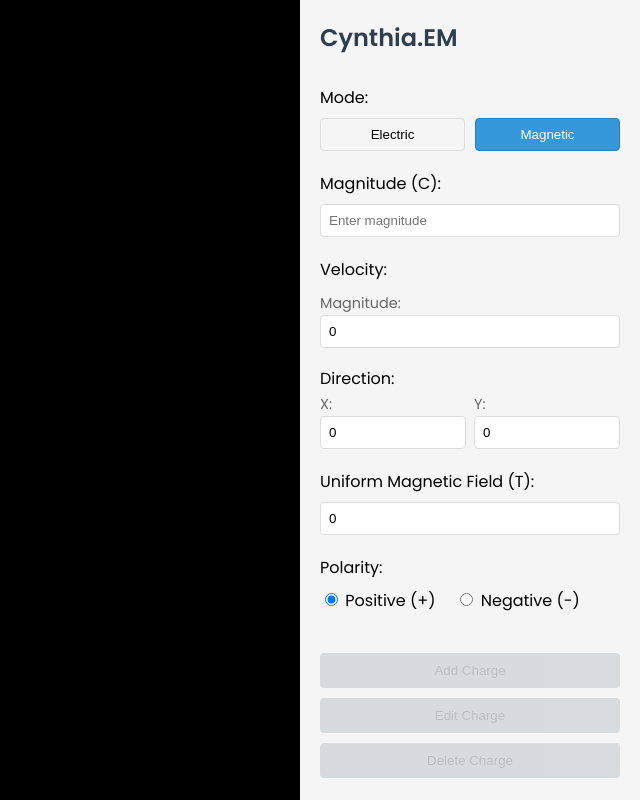
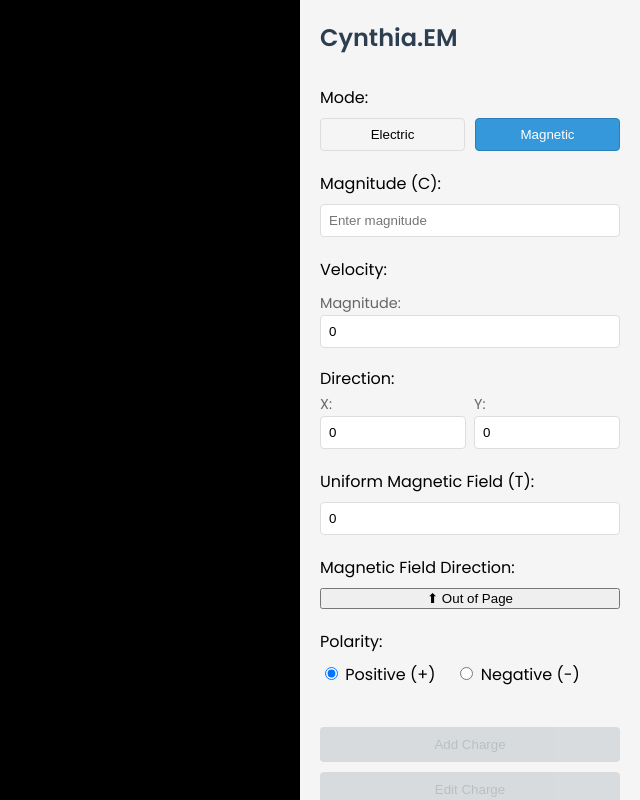
Before and after one commit to achuthanmukundan00/Capstone202425, a Vue app: page / in a window 1280 px wide. Both pictures are taken after a click on the button "Magnetic". Shown: the whole page, without its empty margins (640-1280 px from the left). Built offline with nearby package versions, Linux system fonts and the light colour scheme.

Commit message:
add toggle for Mag field direction

```diff
--- a/src/components/ControlBar.vue
+++ b/src/components/ControlBar.vue
@@ -98,6 +98,13 @@
             placeholder="e.g. 1.0 (Tesla)"
           />
         </div>
+
+        <div class="form-group">
+          <label>Magnetic Field Direction:</label>
+          <button @click="toggleMagneticFieldDirection" class="direction-toggle">
+            {{ magneticFieldDirection === 'out' ? '⬆ Out of Page' : '⬇ Into Page' }}
+          </button>
+        </div>
       </template>
 
       <div class="form-group">
@@ -172,16 +179,8 @@ const velocityMagnitude = ref('0');
 const velocityDirectionX = ref('0');
 const velocityDirectionY = ref('0');
 
-const magneticFieldValue = ref('0');
-
 // Add computed for current mode
 const mode = computed(() => chargesStore.mode);
-
-watch(magneticFieldValue, (newVal) => {
-  const parsed = parseFloat(newVal) || 0;
-  // For example, store along z-axis if you prefer
-  chargesStore.setMagneticField({ x: 0, y: 0, z: parsed });
-});
 
 // Computed properties
 const isValid = computed(() => {
@@ -211,6 +210,22 @@ watch(() => chargesStore.selectedChargeId, (newId) => {
     resetForm();
   }
 });
+
+// Magnetic Field State
+const magneticFieldValue = ref('0');
+const magneticFieldDirection = ref<'in' | 'out'>('out'); // Default: Out of the page
+
+// Watch for Magnetic Field Changes
+watch([magneticFieldValue, magneticFieldDirection], ([newValue, newDirection]) => {
+  const parsed = parseFloat(newValue) || 0;
+  const zComponent = newDirection === 'out' ? parsed : -parsed;
+  chargesStore.setMagneticField({ x: 0, y: 0, z: zComponent });
+});
+
+// Function to Toggle Magnetic Field Direction
+const toggleMagneticFieldDirection = () => {
+  magneticFieldDirection.value = magneticFieldDirection.value === 'out' ? 'in' : 'out';
+};
 
 // Handlers
 const handleAddCharge = () => {
```
